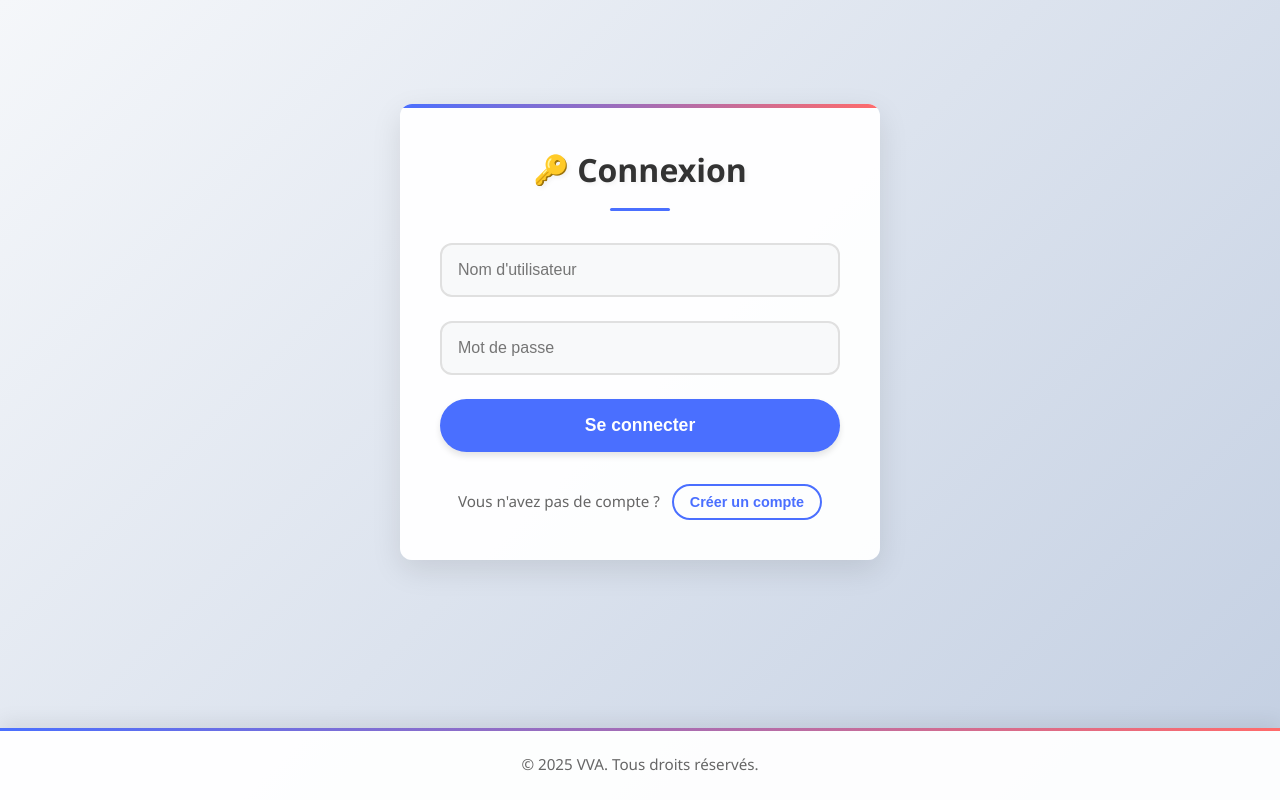
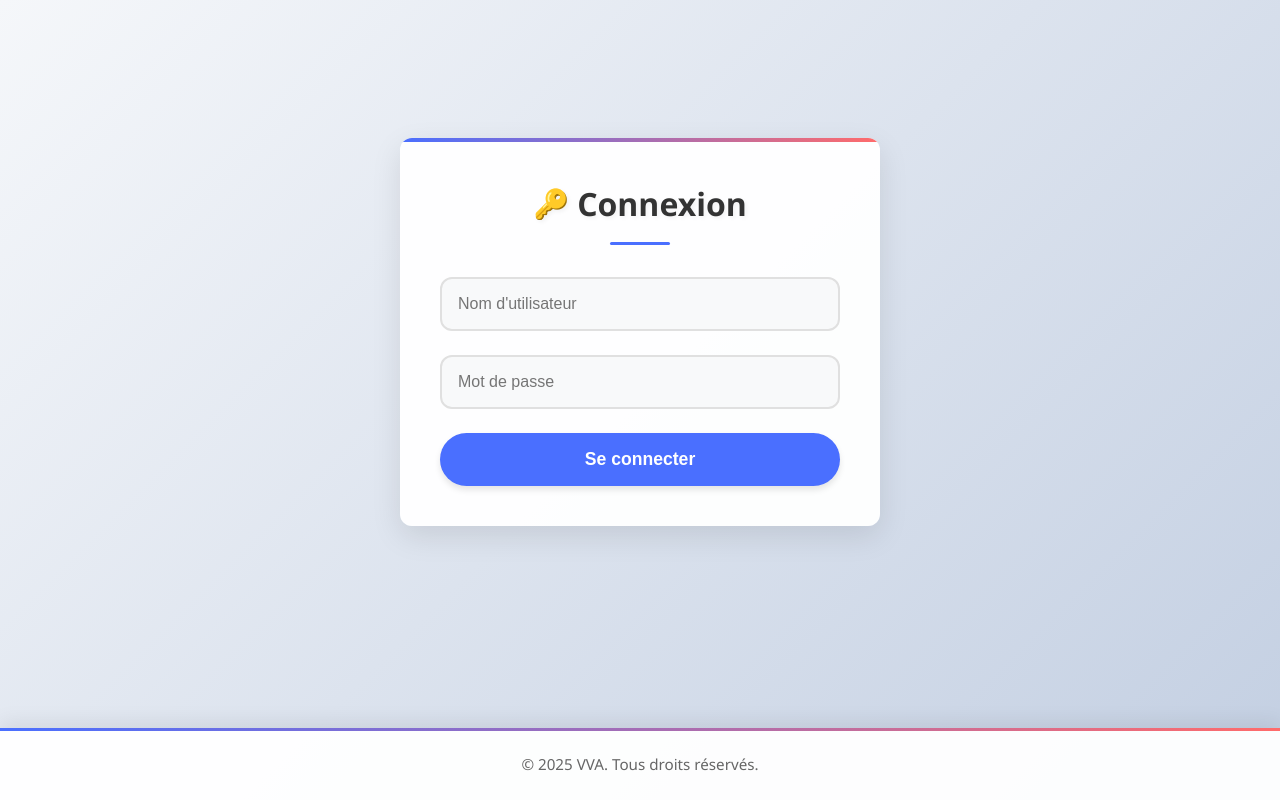
Before and after one commit to elj91/Gestion-Village-Vacances, a PHP site: page /login.php in a window 1280 px wide. Run offline with PHP 8.4, Linux system fonts and the light colour scheme.

Commit message:
Update login.php

```diff
--- a/login.php
+++ b/login.php
@@ -37,12 +37,7 @@ $pageTitle = "Connexion - VVA";
         <?php if (isset($error)): ?>
             <p><?= $error ?></p>
         <?php endif; ?>
-        <div class="auth-footer">
-            Vous n'avez pas de compte ?
-            <a href="inscription.php">
-                <button type="button">Créer un compte</button>
-            </a>
-        </div>
+
     </form>
 </div>
 
```
